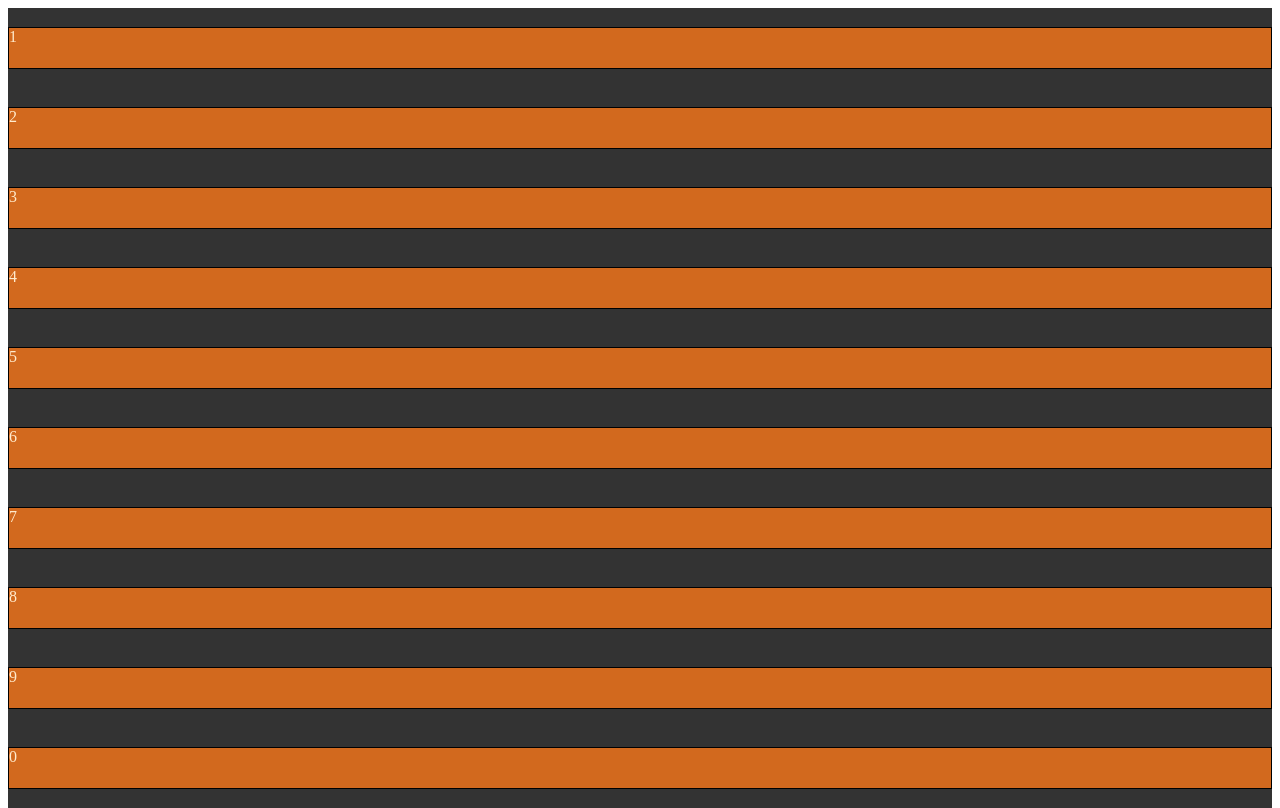
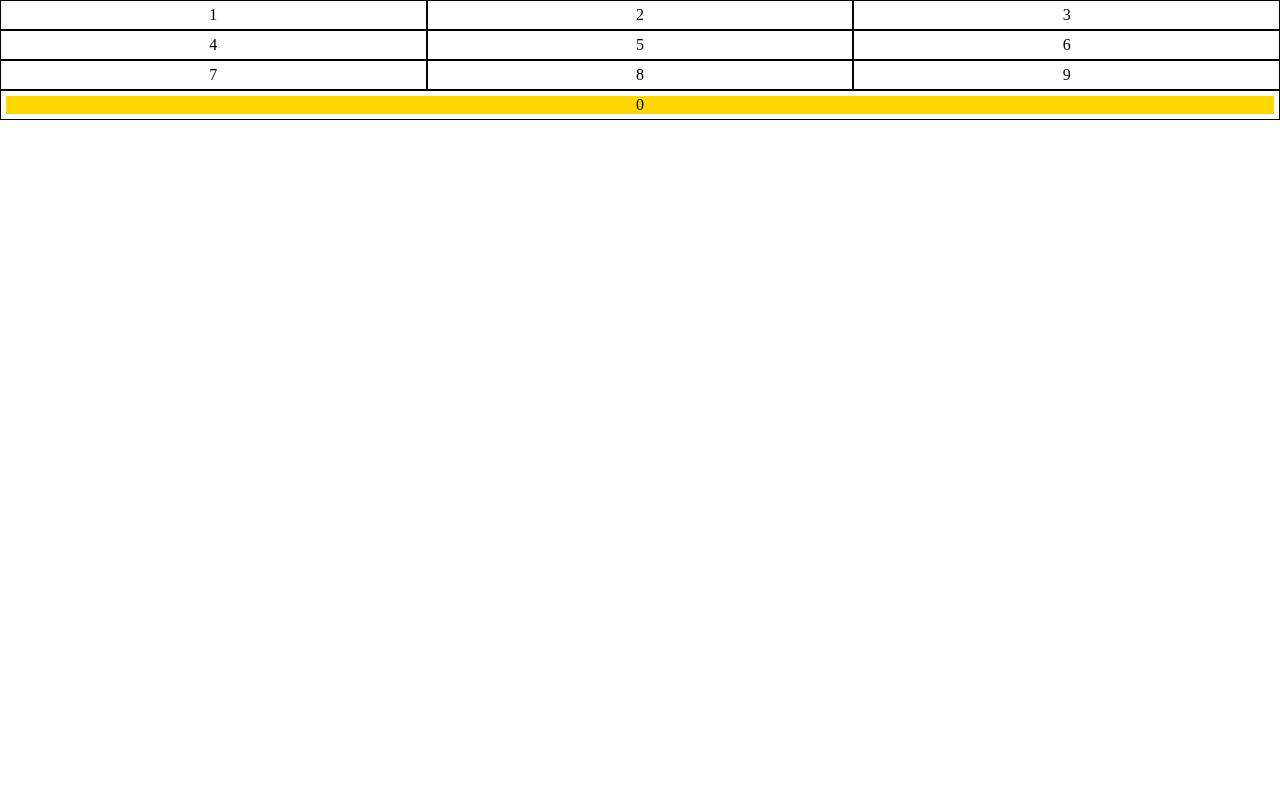
Before and after one commit to Mahkxai/Calculator-Game, a plain HTML site: page index.html in a window 1280 px wide. Drawn offline with Linux system fonts and the light colour scheme.

Commit message:
Implemented Calculator layout using Flexbox

```diff
--- a/index.html
+++ b/index.html
@@ -8,16 +8,16 @@
  </head>
  <body>
     <div class="flex-container">
-        <div class="flex-item">1</div>
-        <div class="flex-item">2</div>
-        <div class="flex-item">3</div>
-        <div class="flex-item">4</div>
-        <div class="flex-item">5</div>
-        <div class="flex-item">6</div>
-        <div class="flex-item">7</div>
-        <div class="flex-item">8</div>
-        <div class="flex-item">9</div>
-        <div class="flex-item">0</div>
+        <div class="flex-item"><div id="one">1</div></div>
+        <div class="flex-item"><div id="two">2</div></div>
+        <div class="flex-item"><div id="three">3</div></div>
+        <div class="flex-item"><div id="four">4</div></div>
+        <div class="flex-item"><div id="five">5</div></div>
+        <div class="flex-item"><div id="six">6</div></div>
+        <div class="flex-item"><div id="seven">7</div></div>
+        <div class="flex-item"><div id="eight">8</div></div>
+        <div class="flex-item"><div id="nine">9</div></div>
+        <div class="flex-item"><div id="ten">0</div></div>
     <script src="main.js"></script>
  </body>
  </html>
--- a/main.css
+++ b/main.css
@@ -1,20 +1,26 @@
-html, body {
-    height: 100%;
+* {
+    margin: 0;
+    padding: 0;
+    box-sizing: border-box;
 }
 
 .flex-container {
-    background-color: #333;
-    min-height: 100%;
+    margin: 0 auto;
     display: flex;
-    flex-direction: column;
+
+    flex-direction: row;
     flex-wrap: wrap;
-    justify-content: space-around;
+    justify-content: space-evenly;
 }
 
 .flex-item {
-    border: 1px solid #000;
-    color: blanchedalmond;
-    background-color: chocolate;
+    padding: 5px;
+    text-align: center;
+    border: 1px solid black;
 
-    flex-basis: 40px;
+    flex: 1 0 30%;
 }
+
+.flex-item #ten {
+    background: gold;
+}
```
Also changed, not shown: main.js (line endings or trailing spaces).
